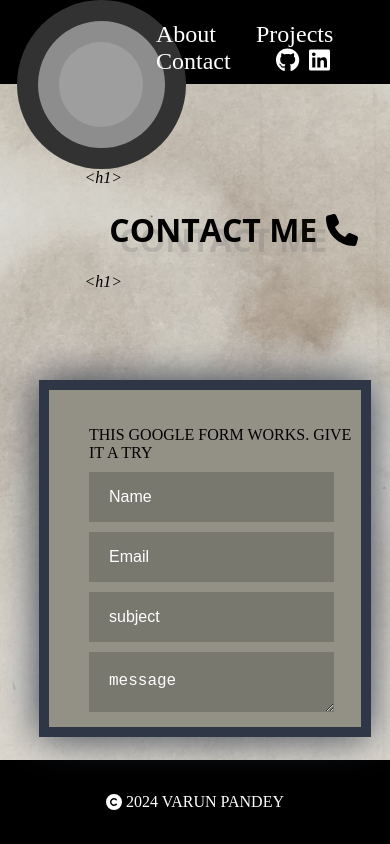
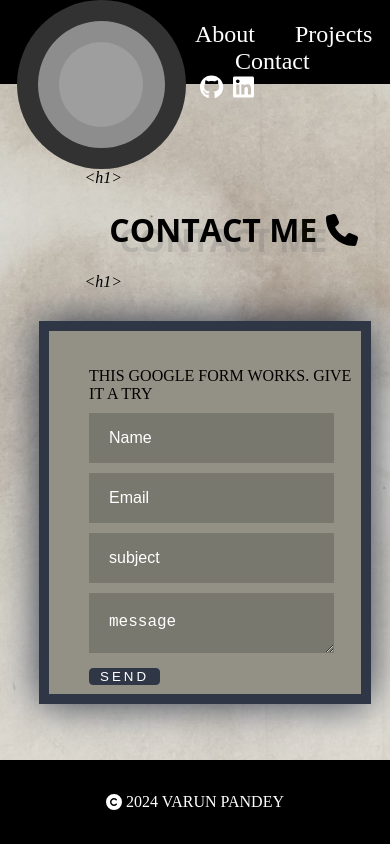
Before and after one commit to Varunp01/Portfolio, a React (Vite) app: page /contact in a window 390 px wide. Built offline with nearby package versions, Linux system fonts and the light colour scheme; grey boxes are pictures that could not be loaded.

Commit message:
adding files

```diff
--- a/src/About.css
+++ b/src/About.css
@@ -131,7 +131,7 @@
         padding-left: 10vh;
     }
     .AboutContent{
-        top: 23vh;
+        top: 26vh;
         width: 75vw;
         left: 20vw;
         right: 0px;
--- a/src/Home.css
+++ b/src/Home.css
@@ -210,7 +210,18 @@
 
     }
 }
-@media screen and (max-width: 765px){
+@media screen and (max-width: 854px){
+    .homeIntro{
+        position: absolute;
+        /* border: 2px solid black; */
+        width: 50vw;
+        height: 80vh;
+        top: 0vh;
+        left:0vw;
+        /* left:40vw; */
+        padding-top: 10vh;
+        padding-left: 10vh;
+    }
     .homePhoto{
         overflow: hidden;
         border-radius: 200px;
@@ -221,7 +232,7 @@
         /* border-radius: 0px; */
         position: absolute;
         left:0vw;
-        top: 30vh;
+        top: 13vh;
         animation-name: frame;
         animation-duration: 4s;
     }
--- a/src/Layout.css
+++ b/src/Layout.css
@@ -8,6 +8,16 @@ body{
 @media screen and (max-width: 370px){
     .tags{
         opacity: 0;
+    }
+}
+@media screen and (max-width: 578px){
+    .tags{
+        position: relative;
+        top: 2.5vh;
+        margin-left: 00vw;
+        margin-right: 00vw;
+        display: flex;
+        flex-wrap: wrap;
     }
 }
 Link{
@@ -80,7 +90,7 @@ img{
 .tags{
     position: relative;
     top: 2.5vh;
-    margin-left: 40vw;
+    margin-left: 50vw;
     display: flex;
     flex-wrap: wrap;
     /* Link{ */
--- a/src/Project.css
+++ b/src/Project.css
@@ -246,10 +246,10 @@
   .blockContainer{
     /* opacity: 0; */
     position: absolute;
-    top:35vh;
+    top:28vh;
     display: flex;
     left:10vw;
-    height: 40vh;
+    height: 43vh;
     width: 80vw;
     flex-wrap: nowrap;
     overflow: scroll;
@@ -260,11 +260,13 @@
     position: relative;
     top:-2.5vh;
     left:0vw;
-    height: 40vh;
+    height: 30vh;
     box-shadow: 0px 0px 20px white;
   }
   .Project1 img,.Project2 img,.Project3 img,.Project4 img,.Project5 img,.Project6 img,.Project7 img,.Project8 img,.Project9 img,.Project10 img{
     width: 30vw;
+    height: 30vh;
+
   }
   .Project1{
     position: absolute;
```
